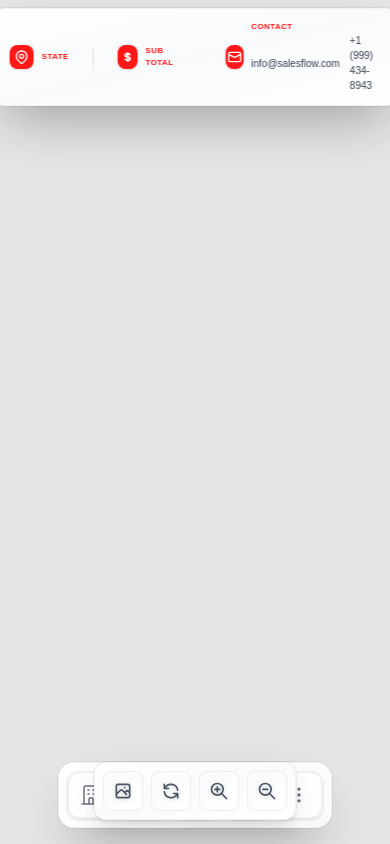
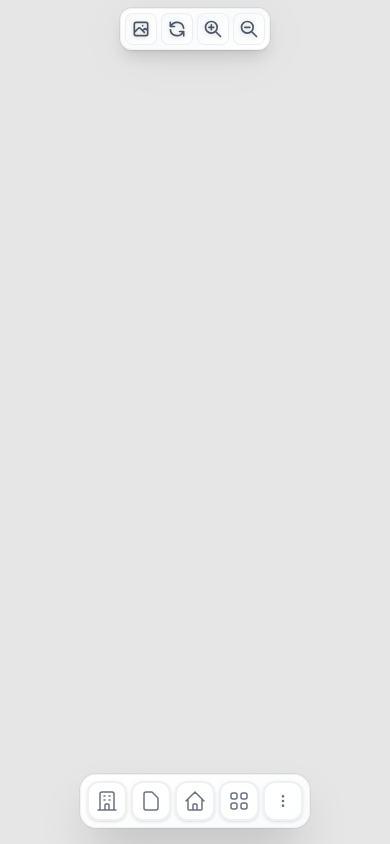
Before and after one commit to Suzair0318/3d_Garage_Configrator_Frontend, a Next.js app: page / in a window 390 px wide. Built offline with nearby package versions, Linux system fonts and the light colour scheme.

Commit message:
Responsove  UI

```diff
--- a/src/components/BottomControlPanel.js
+++ b/src/components/BottomControlPanel.js
@@ -32,11 +32,11 @@ const controlItems = [
 
 export default function BottomControlPanel({ onControlClick }) {
   return (
-    <div className="fixed bottom-6 left-1/2 -translate-x-1/2 z-30 animate-in slide-in-from-bottom-5 duration-500">
+    <div className="fixed top-2 left-1/2 -translate-x-1/2 sm:inset-auto sm:bottom-6 sm:left-1/2 sm:-translate-x-1/2 z-30 animate-in slide-in-from-bottom-5 duration-500">
   {/* Main Panel */}
-  <div className="bg-gradient-to-br from-white via-gray-50 to-white backdrop-blur-xl rounded-xl shadow-lg border border-gray-200/50 ring-1 ring-black/5 p-2">
+  <div className="bg-gradient-to-br from-white via-gray-50 to-white backdrop-blur-xl rounded-xl shadow-lg border border-gray-200/50 ring-1 ring-black/5 p-1 md:p-1.5 lg:p-2 max-w-[85vw] sm:max-w-none">
     {/* Content Container */}
-    <div className="flex items-center gap-2">
+    <div className="flex items-center gap-1 md:gap-1.5 lg:gap-2 overflow-x-auto sm:overflow-visible">
       {controlItems.map((item, index) => {
         const IconComponent = item.icon;
         const colorClasses = {
@@ -47,7 +47,7 @@ export default function BottomControlPanel({ onControlClick }) {
           <div
             key={index}
             className={`
-              group relative flex items-center justify-center w-10 h-10 rounded-lg
+              group relative flex items-center justify-center w-8 h-8 md:w-9 md:h-9 lg:w-10 lg:h-10 rounded-lg
               bg-gradient-to-br from-gray-50 to-white border border-gray-200/60
               cursor-pointer transition-all duration-300 ease-out transform
               hover:scale-105 hover:text-white hover:shadow-lg
@@ -72,7 +72,7 @@ export default function BottomControlPanel({ onControlClick }) {
             </div>
 
             {/* Enhanced Tooltip */}
-            <div className="absolute bottom-full mb-2 left-1/2 -translate-x-1/2 opacity-0 group-hover:opacity-100 transition-all duration-300 transform translate-y-1 group-hover:translate-y-0 pointer-events-none z-50">
+            <div className="hidden sm:block absolute bottom-full mb-2 left-1/2 -translate-x-1/2 opacity-0 group-hover:opacity-100 transition-all duration-300 transform translate-y-1 group-hover:translate-y-0 pointer-events-none z-50">
               <div className="bg-gray-900 text-white px-2 py-1 rounded-md shadow-lg text-xs font-medium whitespace-nowrap">
                 {item.title}
                 {/* Tooltip arrow */}
--- a/src/components/LeftMenuPanel.js
+++ b/src/components/LeftMenuPanel.js
@@ -115,7 +115,7 @@ export default function LeftMenuPanel({ onMenuItemClick , activeIndex , setActiv
 
     {/* Mobile Bottom Navigation */}
     <div className="sm:hidden fixed bottom-4 left-1/2 -translate-x-1/2 z-20">
-      <div className="bg-gradient-to-br from-white to-gray-50 backdrop-blur-sm rounded-2xl p-2 shadow-2xl border border-gray-200/50 ring-1 ring-black/5">
+      <div className="bg-gradient-to-br from-white to-gray-50 backdrop-blur-sm rounded-2xl p-1.5 shadow-2xl border border-gray-200/50 ring-1 ring-black/5">
         <div className="flex gap-1">
           {menuItems.slice(0, 4).map((item, index) => {
             const IconComponent = item.icon;
@@ -127,7 +127,7 @@ export default function LeftMenuPanel({ onMenuItemClick , activeIndex , setActiv
                 className={`
                   group relative overflow-hidden rounded-xl cursor-pointer
                   transition-all duration-300 ease-out transform active:scale-95
-                  flex items-center justify-center w-12 h-12
+                  flex items-center justify-center w-10 h-10
                   backdrop-blur-sm border
                   ${
                     isActive
@@ -146,7 +146,7 @@ export default function LeftMenuPanel({ onMenuItemClick , activeIndex , setActiv
                       : 'text-gray-500'
                   }
                 `}>
-                  <IconComponent className="w-5 h-5" />
+                  <IconComponent className="w-4 h-4" />
                 </div>
 
                 {/* Active indicator */}
@@ -160,11 +160,11 @@ export default function LeftMenuPanel({ onMenuItemClick , activeIndex , setActiv
           {/* More button if there are more than 4 items */}
           {menuItems.length > 4 && (
             <div
-              className="group relative overflow-hidden rounded-xl cursor-pointer transition-all duration-300 ease-out transform active:scale-95 flex items-center justify-center w-12 h-12 backdrop-blur-sm bg-white/80 border-2 border-gray-200/60 text-gray-600 shadow-sm active:bg-white active:shadow-md"
+              className="group relative overflow-hidden rounded-xl cursor-pointer transition-all duration-300 ease-out transform active:scale-95 flex items-center justify-center w-10 h-10 backdrop-blur-sm bg-white/80 border-2 border-gray-200/60 text-gray-600 shadow-sm active:bg-white active:shadow-md"
               onClick={() => setIsMobileMenuOpen(!isMobileMenuOpen)}
             >
               <div className="transition-all duration-300 text-gray-500">
-                <svg className="w-5 h-5" fill="none" stroke="currentColor" viewBox="0 0 24 24">
+                <svg className="w-4 h-4" fill="none" stroke="currentColor" viewBox="0 0 24 24">
                   <path strokeLinecap="round" strokeLinejoin="round" strokeWidth={2} d="M12 5v.01M12 12v.01M12 19v.01M12 6a1 1 0 110-2 1 1 0 010 2zm0 7a1 1 0 110-2 1 1 0 010 2zm0 7a1 1 0 110-2 1 1 0 010 2z" />
                 </svg>
               </div>
@@ -187,7 +187,7 @@ export default function LeftMenuPanel({ onMenuItemClick , activeIndex , setActiv
                     className={`
                       group relative overflow-hidden rounded-xl cursor-pointer
                       transition-all duration-300 ease-out transform active:scale-95
-                      flex items-center justify-center w-12 h-12
+                      flex items-center justify-center w-10 h-10
                       backdrop-blur-sm border
                       ${
                         isActive
@@ -209,12 +209,12 @@ export default function LeftMenuPanel({ onMenuItemClick , activeIndex , setActiv
                           : 'text-gray-500'
                       }
                     `}>
-                      <IconComponent className="w-5 h-5" />
+                      <IconComponent className="w-3 h-3" />
                     </div>
 
                     {/* Active indicator */}
                     {isActive && (
-                      <div className="absolute top-1 right-1 w-1.5 h-1.5 bg-red-500 rounded-full shadow-sm animate-pulse" />
+                      <div className="absolute top-0.5 right-0.5 w-1 h-1 bg-red-500 rounded-full shadow-sm animate-pulse" />
                     )}
                   </div>
                 );
--- a/src/components/TopInfoPanel.js
+++ b/src/components/TopInfoPanel.js
@@ -51,31 +51,36 @@ export default function TopInfoPanel() {
   ];
 
   return (
-    <div className="fixed top-2 left-1/2 -translate-x-1/2 z-30 animate-in slide-in-from-top-5 duration-500">
+    <div className="hidden sm:block fixed top-2 left-1/2 -translate-x-1/2 z-30 animate-in slide-in-from-top-5 duration-500">
       {/* Main Panel */}
-      <div className="bg-gradient-to-br from-white via-gray-50 to-white backdrop-blur-xl rounded-xl shadow-2xl border border-gray-200/50 ring-1 ring-black/5 p-2">
+      <div className="bg-gradient-to-br from-white via-gray-50 to-white backdrop-blur-xl rounded-xl shadow-2xl border border-gray-200/50 ring-1 ring-black/5 p-2 sm:p-2 md:p-2">
         {/* Content Container */}
-        <div className="flex items-center gap-4">
+        <div className="flex items-center gap-2 sm:gap-4 overflow-x-auto sm:overflow-visible">
           {items.map((item, idx) => {
             const BadgeIcon = item.Icon;
             return (
               <Fragment key={item.key}>
-                <div className="group flex items-center gap-2 px-2 py-1 rounded-lg bg-gradient-to-br hover:shadow-md transition-all duration-300">
+                <div className="group flex items-center gap-2 px-2 py-1 rounded-lg bg-gradient-to-br hover:shadow-md transition-all duration-300 max-w-full min-w-0 overflow-hidden">
                   <div className={`flex items-center justify-center w-6 h-6 bg-[#FF1717] rounded-lg shadow-sm group-hover:scale-110 transition-transform duration-300`}>
                     <BadgeIcon color="text-white" />
                   </div>
-                  <div className="flex flex-col">
+                  <div className="flex flex-col min-w-0 overflow-hidden">
                     <div className={`text-[8px] font-semibold text-[#FF1717] uppercase tracking-wider`}>{item.title}</div>
-
-                      <div className="flex gap-0.5 text-[10px] ">
-                        <span className={`flex items-center gap-1.5 text-gray-700 hover:text-gray-900 transition-colors`}>
-                          <span className="font-medium">{item.email}</span>
+                    <div className="flex gap-0.5 text-[10px] ">
+                    <span className={`flex items-center gap-1.5 text-gray-700 hover:text-gray-900 transition-colors`}>
+                          <span className="font-medium">{item.value}</span>
                         </span>
-                        <span className={`flex items-center ml-2 gap-1.5 text-gray-700 hover:text-gray-900 transition-colors`}>
-                          <span className="font-medium">{item.number}</span>
+                        </div>
+                     { item?.email && item?.number &&  (
+                      <div className="flex flex-col lg:flex-row lg:flex-wrap gap-0.5 text-[10px] w-full overflow-hidden">
+                        <span className={`flex items-center gap-1.5 text-gray-700 hover:text-gray-900 transition-colors flex-1 min-w-0 max-w-full w-full lg:w-auto`}>
+                          <span className="font-medium whitespace-normal break-words">{item.email}</span>
+                        </span>
+                        <span className={`flex items-center lg:ml-2 gap-1.5 text-gray-700 hover:text-gray-900 transition-colors flex-1 min-w-0 max-w-full w-full lg:w-auto`}>
+                          <span className="font-medium whitespace-normal break-words">{item.number}</span>
                         </span>
                       </div>
-
+                  )}
                   </div>
                 </div>
                 {idx < items.length - 1 && (
```
